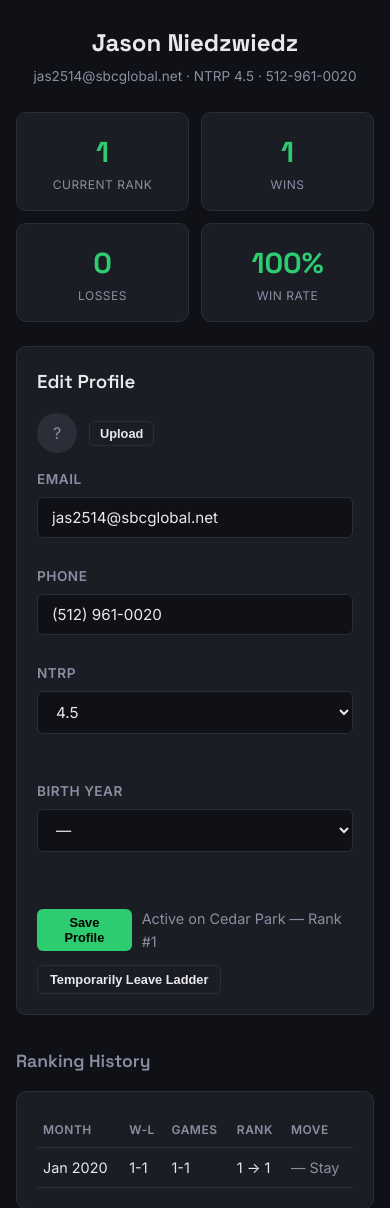
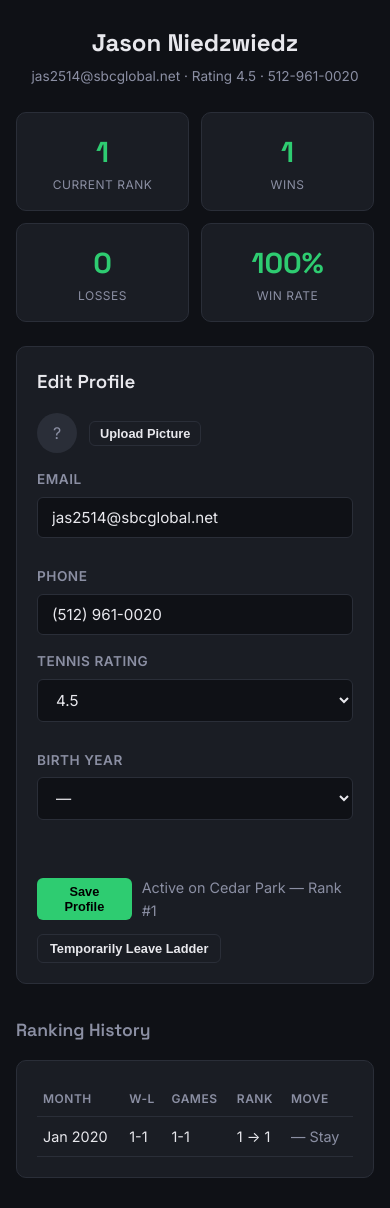
Before and after one commit to kaplanae/rallyrung, a Flask app: page /profile in a window 390 px wide. Shown: the part 60-1268 px from the top of the page. Run offline with Flask 3, Linux system fonts and the light colour scheme; a user stored in the database is signed in; data comes from the database, SQL or seed files in the repository; tables that the repository leaves empty hold one stand-in row (values such as "Sample post"); some libraries are stand-ins or nearby versions.

Commit message:
Update profile page: Tennis Rating label, help guide, required fields, ladder selector
- Rename "NTRP" to "Tennis Rating", extend range to 7.0
- Add "I'm not sure / What is this?" option with inline rating guide
- Make all profile fields required (email, phone, rating, birth year)
- Replace hidden ladder field with dropdown selector
- Update button text: "Upload Picture" / "Change Picture"

Co-Authored-By: Claude Opus 4.6 <noreply@anthropic.com>

```diff
--- a/templates/profile.html
+++ b/templates/profile.html
@@ -11,7 +11,7 @@
         <div class="meta">
             {{ current_user.email }}
             {% if current_user.age %} &middot; Age {{ current_user.age }}{% endif %}
-            {% if current_user.ntrp_rating %} &middot; NTRP {{ current_user.ntrp_rating }}{% endif %}
+            {% if current_user.ntrp_rating %} &middot; Rating {{ current_user.ntrp_rating }}{% endif %}
             {% if current_user.phone %} &middot; {{ current_user.phone }}{% endif %}
         </div>
     </div>
@@ -55,31 +55,36 @@
             {% endif %}
             <input type="file" name="profile_picture" accept=".jpg,.jpeg,.png,.gif,.webp" id="pic-input" style="display: none;">
             <button type="button" class="btn btn-sm" style="background: var(--bg-card); border: 1px solid var(--border); color: var(--text); font-size: 0.8rem; padding: 4px 10px;" onclick="document.getElementById('pic-input').click();">
-                {{ 'Change' if current_user.profile_picture else 'Upload' }}
+                {{ 'Change Picture' if current_user.profile_picture else 'Upload Picture' }}
             </button>
             <span id="pic-filename" style="font-size: 0.8rem; color: var(--text-muted);"></span>
         </div>
         <div class="form-row">
             <div class="form-group" style="flex: 2;">
                 <label>Email</label>
-                <input type="email" name="email" value="{{ current_user.email or '' }}" placeholder="you@example.com">
+                <input type="email" name="email" value="{{ current_user.email or '' }}" placeholder="you@example.com" required>
             </div>
             <div class="form-group" style="flex: 1;">
                 <label>Phone</label>
-                <input type="tel" name="phone" id="phone-input" value="{{ current_user.phone or '' }}" placeholder="(555) 123-4567">
+                <input type="tel" name="phone" id="phone-input" value="{{ current_user.phone or '' }}" placeholder="(555) 123-4567" required>
             </div>
-            <div class="form-group" style="flex: 0 0 90px;">
-                <label>NTRP</label>
-                <select name="ntrp_rating" id="ntrp-select">
-                    <option value="">—</option>
-                    {% for r in ['2.0', '2.5', '3.0', '3.5', '4.0', '4.5', '5.0', '5.5'] %}
+        </div>
+        <div class="form-row">
+            <div class="form-group" style="flex: 1;">
+                <label>Tennis Rating</label>
+                <select name="ntrp_rating" id="ntrp-select" required>
+                    <option value="">Select rating...</option>
+                    <option value="" disabled style="font-style: italic; color: var(--text-muted);">─────────────</option>
+                    <option value="help" id="rating-help-opt" style="font-style: italic;">I'm not sure / What is this?</option>
+                    <option value="" disabled style="font-style: italic; color: var(--text-muted);">─────────────</option>
+                    {% for r in ['2.0', '2.5', '3.0', '3.5', '4.0', '4.5', '5.0', '5.5', '6.0', '6.5', '7.0'] %}
                         <option value="{{ r }}" {{ 'selected' if current_user.ntrp_rating == r }}>{{ r }}</option>
                     {% endfor %}
                 </select>
             </div>
             <div class="form-group" style="flex: 0 0 110px;">
                 <label>Birth Year</label>
-                <select name="birth_year" id="birth-year-select">
+                <select name="birth_year" id="birth-year-select" required>
                     <option value="">—</option>
                 </select>
                 <script>
@@ -97,15 +102,44 @@
                 </script>
             </div>
         </div>
+
+        <!-- Rating help box (hidden by default) -->
+        <div id="rating-help-box" style="display: none; background: var(--bg); border: 1px solid var(--border); border-radius: var(--radius-sm); padding: 16px; margin-bottom: 16px; font-size: 0.85rem; line-height: 1.7;">
+            <p style="font-weight: 600; margin-bottom: 8px; color: var(--accent);">Tennis Rating Guide (NTRP)</p>
+            <ul style="padding-left: 18px; color: var(--text-muted);">
+                <li><strong>2.0</strong> — Beginner. Just learning the game.</li>
+                <li><strong>2.5</strong> — Can sustain a short rally of slow pace.</li>
+                <li><strong>3.0</strong> — Consistent on medium-paced shots, developing placement.</li>
+                <li><strong>3.5</strong> — Improved stroke dependability, directional control, developing variety.</li>
+                <li><strong>4.0</strong> — Dependable strokes, can hit with depth and variety, solid serve.</li>
+                <li><strong>4.5</strong> — Good shot anticipation, uses power and spins, strong first serve.</li>
+                <li><strong>5.0</strong> — Advanced. Has developed power and consistency as a major weapon.</li>
+                <li><strong>5.5</strong> — Highly advanced. Can vary strategies and styles, strong tournament player.</li>
+                <li><strong>6.0+</strong> — National/professional level.</li>
+            </ul>
+            <p style="margin-top: 8px;">Most recreational players are between <strong>3.0</strong> and <strong>4.5</strong>. If you've never been rated, pick the level that sounds closest to your game.</p>
+            <a href="#" onclick="document.getElementById('rating-help-box').style.display='none'; return false;" style="font-size: 0.8rem;">Close</a>
+        </div>
+
         {% if not ladder_player %}
-            <input type="hidden" name="ladder_id" value="{{ current_ladder_id }}">
-            <p style="margin-bottom: 16px; color: var(--text-muted); font-size: 0.9rem;">You are not yet on the {{ ladder_name }} ladder. Fill in your details and click "Join Ladder" to start competing.</p>
+            <div class="form-group" style="margin-bottom: 16px;">
+                <label>Select a Ladder</label>
+                <select name="ladder_id" id="ladder-select" required>
+                    <option value="">Choose a ladder...</option>
+                    {% for l in all_ladders %}
+                        <option value="{{ l.id }}">{{ l.name }} {{ l.ladder_type|default('Singles', true)|title }}</option>
+                    {% endfor %}
+                </select>
+            </div>
+            <p style="margin-bottom: 16px; color: var(--text-muted); font-size: 0.9rem;">You are not yet on a ladder. Fill in your details and click "Save & Join Ladder" to select a ladder to join.</p>
             <div style="display: flex; gap: 10px;">
-                <button type="submit" class="btn btn-sm" style="background: var(--bg-card); border: 1px solid var(--border); color: var(--text);">Save Profile Only</button>
-                <button type="button" class="btn btn-primary btn-sm" onclick="
-                    var rating = document.getElementById('ntrp-select').value;
-                    if (!rating) { alert('Please select an NTRP rating to join the ladder.'); return; }
+                <button type="submit" class="btn btn-sm" style="background: var(--bg-card); border: 1px solid var(--border); color: var(--text);" onclick="
+                    document.getElementById('ladder-select').removeAttribute('required');
+                ">Save Profile Only</button>
+                <button type="button" class="btn btn-primary btn-sm" id="join-btn" onclick="
+                    document.getElementById('ladder-select').setAttribute('required', 'required');
                     var form = document.getElementById('profile-form');
+                    if (!form.checkValidity()) { form.reportValidity(); return; }
                     form.action = '{{ url_for('ladder_join') }}';
                     form.submit();
                 ">Save &amp; Join Ladder</button>
@@ -219,6 +253,17 @@
         });
     }
 
+    // Rating help toggle
+    var ntrpSelect = document.getElementById('ntrp-select');
+    if (ntrpSelect) {
+        ntrpSelect.addEventListener('change', function() {
+            if (this.value === 'help') {
+                document.getElementById('rating-help-box').style.display = 'block';
+                this.value = '';
+            }
+        });
+    }
+
     var input = document.getElementById('phone-input');
     if (!input) return;
 
```
